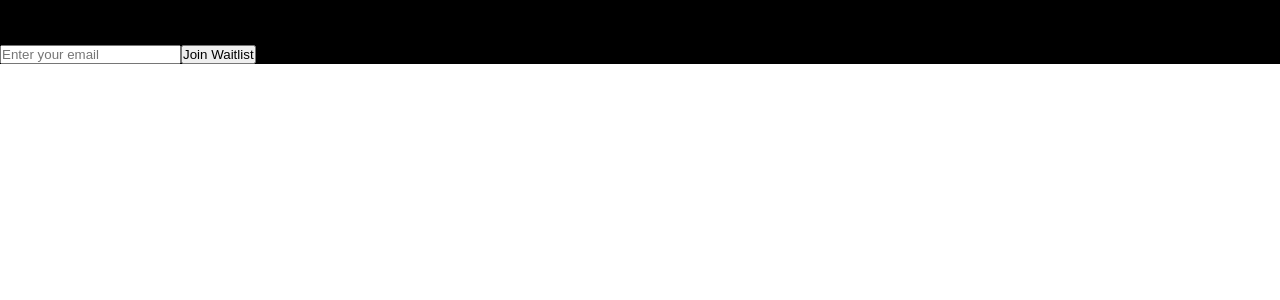
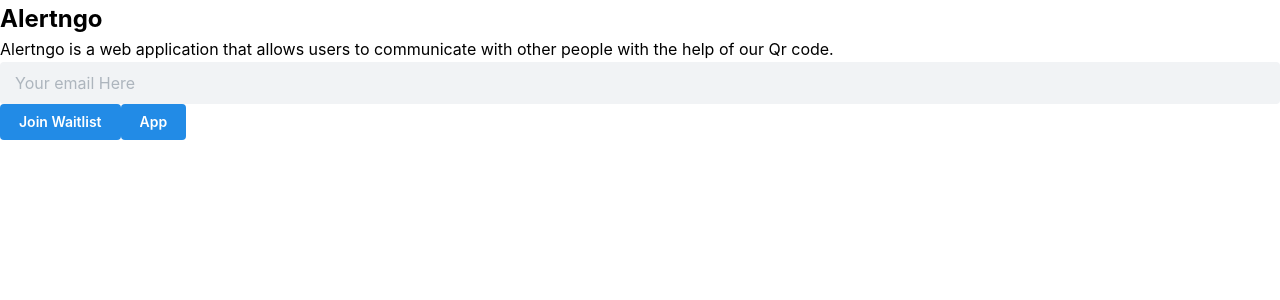
Before and after one commit to AlertnGo/alertngo, a Next.js app: page / in a window 1280 px wide. Shown: the top 300 px of the page. Built offline with nearby package versions, Linux system fonts and the light colour scheme.

Commit message:
Mnatine intrergration

```diff
--- a/package.json
+++ b/package.json
@@ -9,6 +9,9 @@
     "lint": "next lint"
   },
   "dependencies": {
+    "@mantine/core": "^7.2.1",
+    "@mantine/hooks": "^7.2.1",
+    "@tabler/icons-react": "^2.40.0",
     "next": "14.0.1",
     "react": "^18",
     "react-dom": "^18"
--- a/pages/_app.js
+++ b/pages/_app.js
@@ -1,5 +1,11 @@
 import "./globals.scss";
+import { MantineProvider } from "@mantine/core";
+import "@mantine/core/styles.css";
 
 export default function App({ Component, pageProps }) {
-  return <Component {...pageProps} />;
+  return (
+    <MantineProvider>
+      <Component {...pageProps} />
+    </MantineProvider>
+  );
 }
--- a/pages/index.js
+++ b/pages/index.js
@@ -1,5 +1,7 @@
 import styles from "./page.module.scss";
 import Link from "next/link";
+import { Input, Button } from "@mantine/core";
+import { IconAt } from "@tabler/icons-react";
 
 export default function Home() {
   return (
@@ -11,11 +13,17 @@ export default function Home() {
           other people with the help of our Qr code.
         </p>
 
-        <form>
-          <input type="text" placeholder="Enter your email" />
-          <button>Join Waitlist</button>
-          <Link href="/app">app</Link>
-        </form>
+        <Input
+          icon={<IconAt />}
+          variant="filled"
+          placeholder="Your email Here"
+          size="md"
+        />
+
+        <Button>Join Waitlist</Button>
+        <Link href="/main">
+          <Button>App</Button>
+        </Link>
       </section>
     </main>
   );
--- a/pages/page.module.scss
+++ b/pages/page.module.scss
@@ -1,3 +1,2 @@
 .main {
-  background: var(--black);
 }
```
Also changed, not shown: pages/layout.js (deleted, +0 -12 lines), 1 other file (tests, documents, lock files or other folders).
